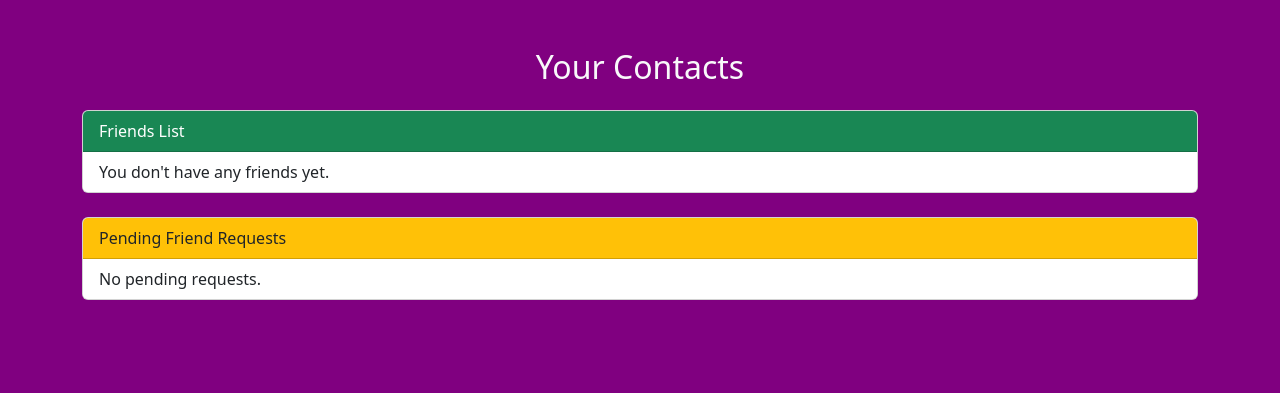
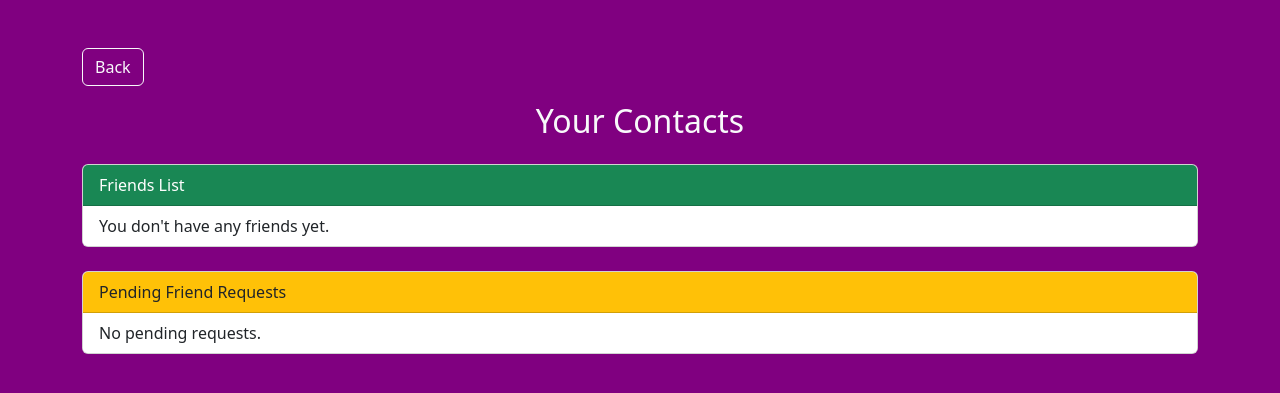
Before and after one commit to GabrielG95/CSE412Final_Project, a Django app: page /contacts/ in a window 1280 px wide. Shown: the top 393 px of the page. Run offline with Django 4.2, Linux system fonts and the light colour scheme; the visitor is signed in with stand-in values (Sample User, id 1); data comes from the database, SQL or seed files in the repository; data that the repository does not hold is empty.

Commit message:
Added back button to contacts page

```diff
--- a/messaging_app/chat/templates/chat/contacts.html
+++ b/messaging_app/chat/templates/chat/contacts.html
@@ -8,6 +8,11 @@
 </head>
 <body style="background-color: #800080;">
     <div class="container mt-5">
+
+        <!-- Back button -->
+         <div class="d-flex justify-content-start mb-3">
+            <a href="{% url 'chat-home' %}" class="btn btn-outline-light">Back</a>
+         </div>
         <h2 class="text-center text-light mb-4">Your Contacts</h2>
 
         <!-- Friends List -->
```
